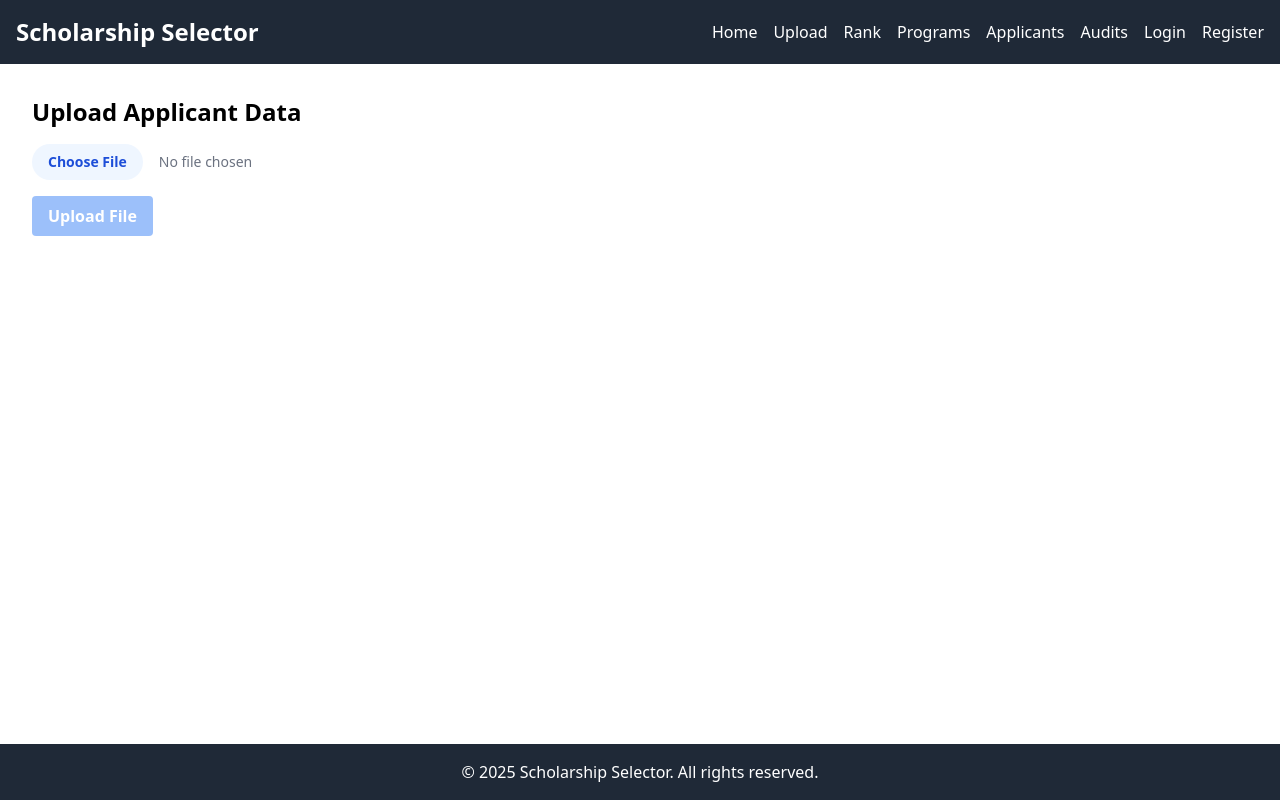
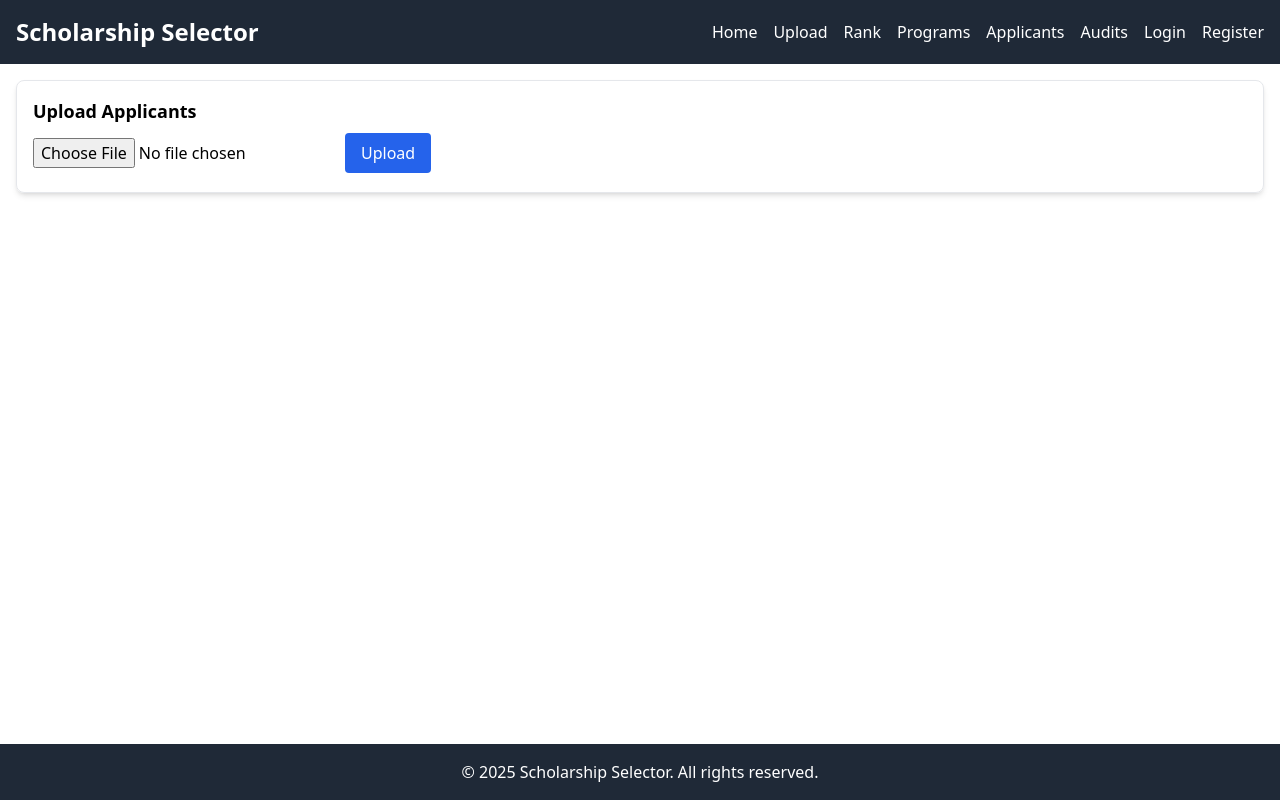
Before and after one commit to mokwathedeveloper/scholarship-selector, a Next.js app in the folder frontend/: page /upload in a window 1280 px wide. Built offline with nearby package versions, Linux system fonts and the light colour scheme.

Commit message:
feat(frontend): Integrate upload API\n\nThis commit integrates the frontend upload page with the backend API for file uploads.

```diff
--- a/frontend/src/pages/upload.tsx
+++ b/frontend/src/pages/upload.tsx
@@ -1,65 +1,42 @@
-import React, { useState } from 'react';
+import React, { useState } from "react";
+import { uploadApplicants } from "../services/api";
+import { UploadResult } from '../types/upload'; // Import UploadResult
 
 const UploadPage: React.FC = () => {
   const [selectedFile, setSelectedFile] = useState<File | null>(null);
-  const [message, setMessage] = useState<string>('');
-  const [error, setError] = useState<string>('');
+  const [status, setStatus] = useState<string>("");
 
-  const handleFileChange = (event: React.ChangeEvent<HTMLInputElement>) => {
-    if (event.target.files && event.target.files[0]) {
-      setSelectedFile(event.target.files[0]);
-      setMessage('');
-      setError('');
+  const handleFileChange = (e: React.ChangeEvent<HTMLInputElement>) => {
+    if (e.target.files && e.target.files.length > 0) {
+      setSelectedFile(e.target.files[0]);
     }
   };
 
   const handleUpload = async () => {
     if (!selectedFile) {
-      setError('Please select a file first.');
+      setStatus("⚠️ Please select a file first.");
       return;
     }
-
-    setMessage('Uploading...');
-    setError('');
-
-    // Placeholder for actual upload logic
-    // This will be implemented in the next steps (API integration)
-    console.log('Uploading file:', selectedFile.name);
-
-    // Simulate API call
-    await new Promise(resolve => setTimeout(resolve, 1000));
-
-    setMessage('File upload simulated successfully!');
-    setSelectedFile(null);
+    try {
+      setStatus("⏳ Uploading...");
+      const result: UploadResult = await uploadApplicants(selectedFile); // Use UploadResult
+      setStatus(`✅ Upload successful: ${JSON.stringify(result)}`);
+    } catch (error: any) { // Keep any for now, or define a more specific error interface
+      setStatus(`❌ Upload failed: ${error.message}`);
+    }
   };
 
   return (
-    <div className="container mx-auto p-4">
-      <h1 className="text-2xl font-bold mb-4">Upload Applicant Data</h1>
-      <div className="mb-4">
-        <input
-          type="file"
-          accept=".csv,.json"
-          onChange={handleFileChange}
-          className="block w-full text-sm text-gray-500
-            file:mr-4 file:py-2 file:px-4
-            file:rounded-full file:border-0
-            file:text-sm file:font-semibold
-            file:bg-blue-50 file:text-blue-700
-            hover:file:bg-blue-100"
-        />
-      </div>
+    <div className="p-4 border rounded-lg shadow-md">
+      <h2 className="text-lg font-bold mb-2">Upload Applicants</h2>
+      <input type="file" onChange={handleFileChange} className="mb-2" />
       <button
         onClick={handleUpload}
-        disabled={!selectedFile}
-        className="bg-blue-500 hover:bg-blue-700 text-white font-bold py-2 px-4 rounded
-          disabled:opacity-50 disabled:cursor-not-allowed"
+        className="bg-blue-600 text-white px-4 py-2 rounded"
       >
-        Upload File
+        Upload
       </button>
-
-      {message && <p className="mt-4 text-green-600">{message}</p>}
-      {error && <p className="mt-4 text-red-600">{error}</p>}
+      {status && <p className="mt-2 text-sm">{status}</p>}
     </div>
   );
 };
```
